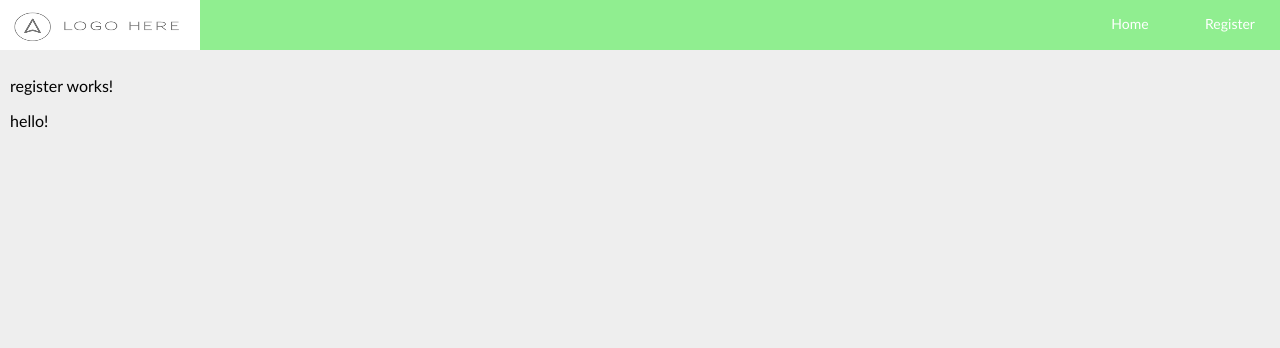
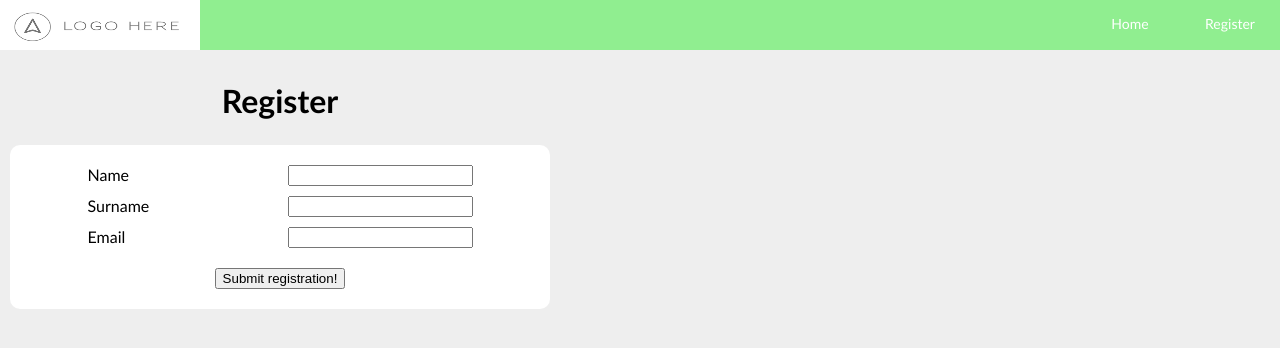
Before and after one commit to Kreyo/jr13, an Angular app: page /register in a window 1280 px wide. Shown: the top 348 px of the page. Built offline with nearby package versions, Linux system fonts and the light colour scheme.

Commit message:
Adding form validation

```diff
--- a/src/app/register/register.component.css
+++ b/src/app/register/register.component.css
@@ -0,0 +1,37 @@
+h1 {
+  text-align: center;
+}
+
+.register-form {
+  width: 500px;
+  margin: 25px auto;
+  background: #fff;
+  padding: 20px;
+  border-radius: 10px;
+}
+
+.form-item {
+  display: flex;
+  flex-direction: row;
+  margin-bottom: 10px;
+  justify-content: center;
+}
+
+.form-item label {
+  width: 200px;
+}
+
+.button-block {
+  display: flex;
+  justify-content: center;
+  margin-top: 20px;
+}
+
+.error {
+  width: 100%;
+  text-align: center;
+  background: #fa9898;
+  color: #7b1212;
+  padding: 5px;
+  margin-bottom: 20px;
+}
--- a/src/app/register/register.component.html
+++ b/src/app/register/register.component.html
@@ -1 +1,21 @@
-<p>register works!</p> hello!
+<h1>Register</h1>
+<form class="register-form">
+  <div class="error" *ngIf="errorMessage">
+    {{ errorMessage }}
+  </div>
+  <div class="form-item">
+    <label for="name">Name</label>
+    <input id="name" type="text" [(ngModel)]="registerForm.name" name="name"/>
+  </div>
+  <div class="form-item">
+    <label for="surname">Surname</label>
+    <input id="surname" type="text" [(ngModel)]="registerForm.surname" name="surname"/>
+  </div>
+  <div class="form-item">
+    <label for="email">Email</label>
+    <input id="email" type="email" [(ngModel)]="registerForm.email" name="email"/>
+  </div>
+  <div class="button-block">
+    <button type="button" (click)="onFormValidate()">Submit registration!</button>
+  </div>
+</form>
--- a/src/app/register/register.component.ts
+++ b/src/app/register/register.component.ts
@@ -6,10 +6,27 @@ import { Component, OnInit } from '@angular/core';
   styleUrls: ['./register.component.css']
 })
 export class RegisterComponent implements OnInit {
+  registerForm: any = {
+    name: '',
+    surname: '',
+    email: '',
+  }
+
+  errorMessage: string = '';
 
   constructor() { }
 
   ngOnInit(): void {
   }
 
+  onFormValidate(): void {
+    console.log(this.registerForm);
+
+    // validate name
+    // validate surname
+    // validate email
+
+    // if something not ok - show error message
+  }
+
 }
```
